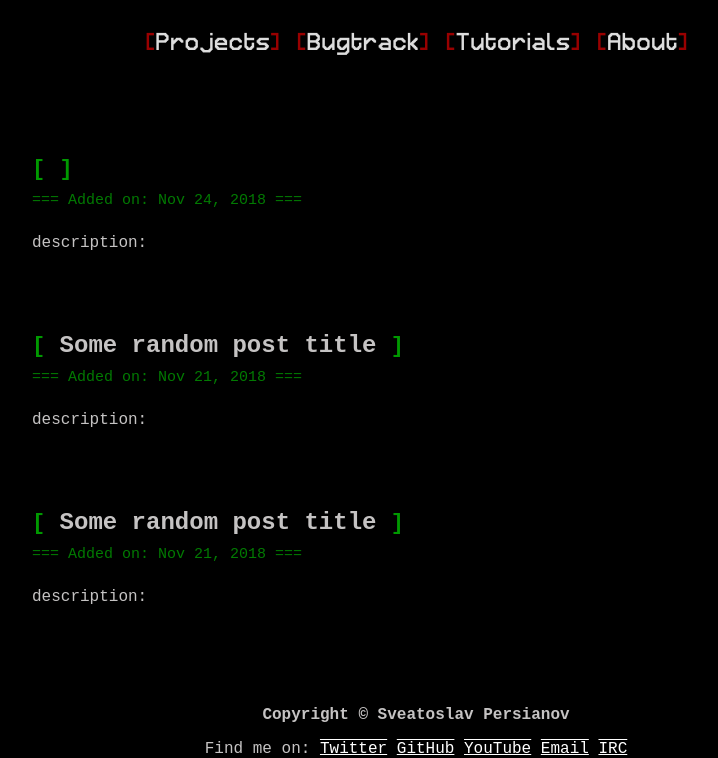
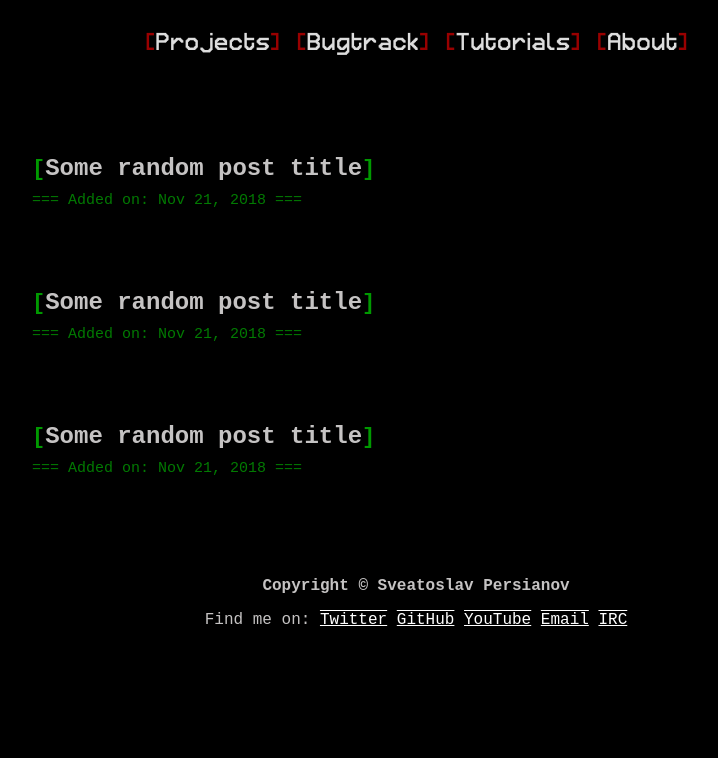
Before and after one commit to num1r0/num1r0.github.io, a Jekyll site: the page built from index.md, in a window 1280 px wide, cut to the strip 164-922 px from the top of the page. Shown: the whole strip, without its empty margins (224-942 px from the left). Built offline with Jekyll 4.4.1, drawn with Linux system fonts in a browser that asks for light colours; after the commit the page ends 900 px from its top, so only the background shows below that.

Commit message:
added post url to home layout

```diff
--- a/_layouts/home.html
+++ b/_layouts/home.html
@@ -7,14 +7,13 @@
     <article>
         <div>
             <h2 class="post_title">
-                <span class="green">[</span>
-                {{ post.title }}
-                <span class="green">]</span>
+                <a href="{{post.url}}">
+                    <span class="green">[</span>{{ post.title }}<span class="green">]</span>
+                </a>
             </h2>
             <p class="post_meta green-dark">
                 === Added on: {{ post.date | date: "%b %-d, %Y" }} ===
             </p>
         </div>
-        description: {{post.description}}
     </article>
 {% endfor %}
```
Also changed, not shown: _posts/2018-11-21-some-random-post.md (+0 -6 lines).
